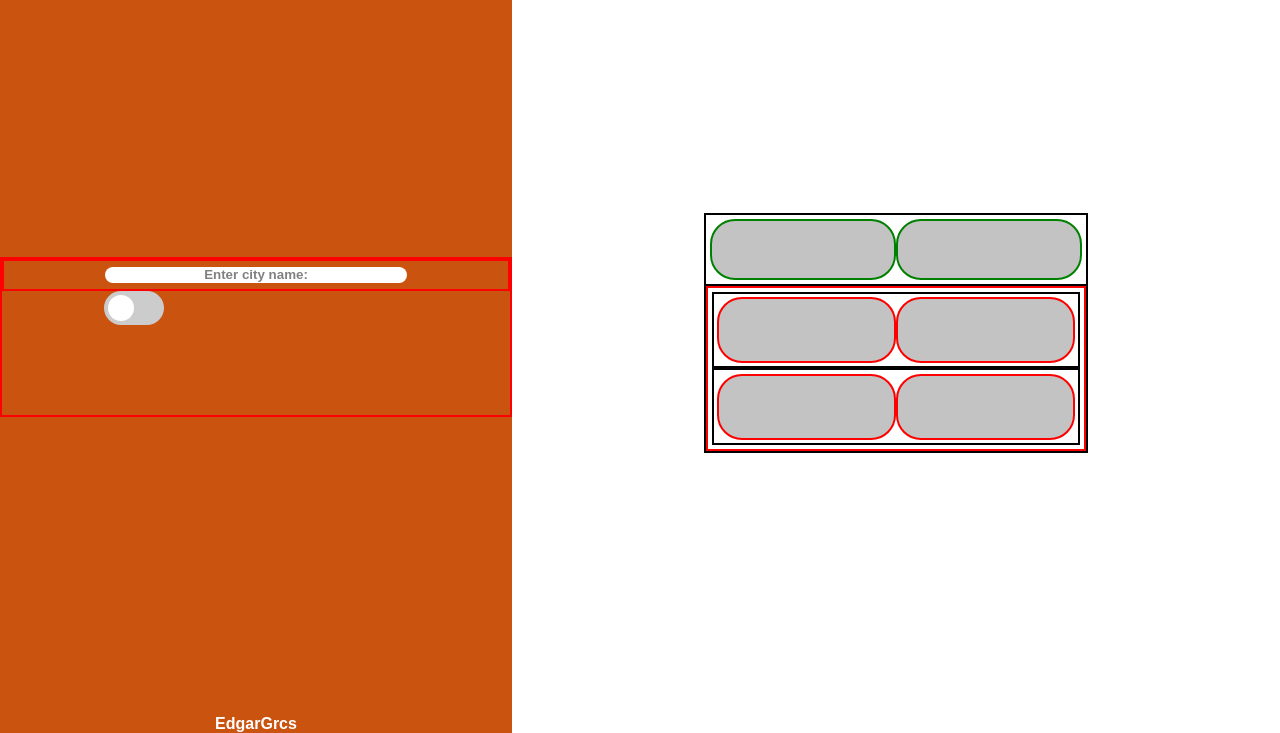
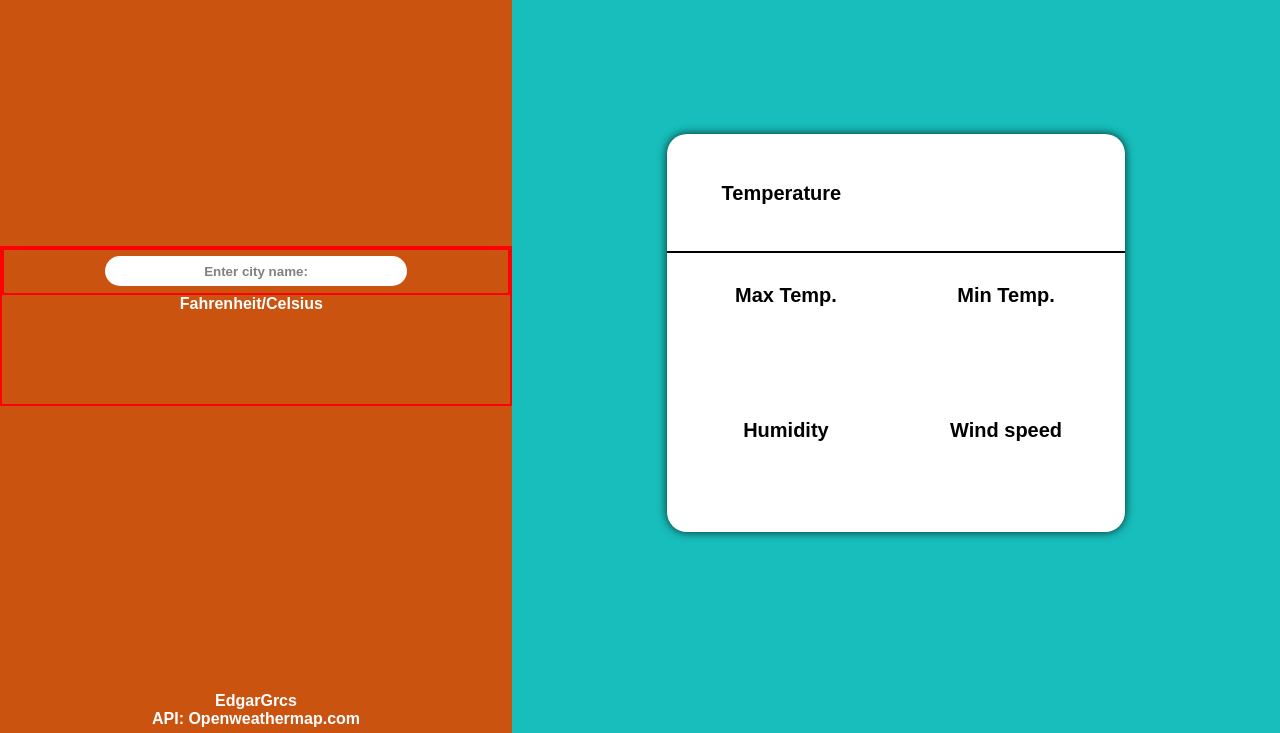
Before and after one commit to EdgarGrcs/Weather-App, a plain HTML site: page index.html in a window 1280 px wide. Shown: the part 67-800 px from the top of the page. Drawn offline with Linux system fonts and the light colour scheme; no server answers.

Commit message:
add styling, titles

```diff
--- a/index.html
+++ b/index.html
@@ -22,33 +22,54 @@
                 <div class="search-bar">
                     <input class="searchBar" type="text" placeholder="Enter city name:">
                 </div>
-                <label class="switch">
-                <input type="checkbox">
-                <span class="slider round"></span>
-            </label>
+
+
+                <div class="chooseTemp"> Fahrenheit/Celsius</div>
+
             </div>
 
             <div class="footer">
                 EdgarGrcs
+                <div>
+                    API: <a href="www.openweathermap.com">Openweathermap.com</a>
+                </div>
             </div>
         </div>
         <div class="right-window">
+
+            <div class="backgroundColor"></div>
             <div class="info-window">
+
+                <div class="cityName"></div>
                 <div class="degree-weather-window">
-                    <div class="temperature"></div>
+                    <div class="temperature">
+                        <div class="tempTitle">
+                            Temperature
+                        </div>
+                        <div class="temp"></div>
+                    </div>
                     <div class="weather-condition"></div>
                 </div>
                 <div class="weather-info">
                     <div class="first-section">
-                        <div class="minTemp"></div>
-                        <div class="maxTemp"></div>
+
+                        <div class="infoWindow">
+                            <div class="tempTitle">Max Temp.</div>
+                            <div class="maxTemp"></div>
+                        </div>
+                        <div class="infoWindow">
+                            <div class="tempTitle">Min Temp.</div>
+                            <div class="minTemp"></div>
+                        </div>
                     </div>
                     <div class="second-section">
-                        <div class="humidity">
-
+                        <div class="infoWindow">
+                            <div class="tempTitle">Humidity</div>
+                            <div class="humidity"></div>
                         </div>
-                        <div class="windSpeed">
-
+                        <div class="infoWindow">
+                            <div class="tempTitle">Wind speed</div>
+                            <div class="windSpeed"></div>
                         </div>
                     </div>
                 </div>
--- a/script.js
+++ b/script.js
@@ -16,7 +16,7 @@ async function getLocation(city) {
         const cityData = getWeatherData(await response.json());
         return cityData;
     } catch (error) {
-        alert("Error");
+        alert(`City named ${city} not found!`);
         return null;
     }
 }
@@ -26,7 +26,6 @@ function getWeatherData(data) {
     const {
         name: cityName,
         main: {
-            feels_like: feelsLike,
             humidity: humidity,
             temp: temperature,
             temp_max: tempMax,
@@ -34,18 +33,18 @@ function getWeatherData(data) {
         },
         weather: [{
             main: info,
-            description: description,
         }],
         wind: { speed: windSpeed },
     } = data;
 
-    return { cityName, feelsLike, humidity, temperature, windSpeed, tempMax, tempMin, info, description };
+    return { cityName, humidity, temperature, windSpeed, tempMax, tempMin, info, };
 }
 
 
 async function appendData(name) {
     try {
-        const temp = document.querySelector(".temperature");
+        const cityTitle = document.querySelector(".cityName");
+        const temp = document.querySelector(".temp");
         const weatherInfo = document.querySelector(".weather-condition");
         const maxTemp = document.querySelector(".maxTemp");
         const minTemp = document.querySelector(".minTemp");
@@ -54,14 +53,15 @@ async function appendData(name) {
 
 
         const data = await getLocation(name);
-        temp.textContent = data.temperature;
+        cityTitle.textContent = data.cityName;
+        temp.textContent = data.temperature + "°";
         weatherInfo.textContent = data.info;
-        maxTemp.textContent = data.tempMax;
-        minTemp.textContent = data.tempMin;
-        humidity.textContent = data.humidity;
+        maxTemp.textContent = data.tempMax + "°";
+        minTemp.textContent = data.tempMin + "°";
+        humidity.textContent = data.humidity + "%";
         windSpeed.textContent = data.windSpeed;
     } catch (e) {
-        alert("Error");
+        alert("Error, something went wrong!");
     }
 }
 
@@ -72,7 +72,10 @@ const searchBar = document.querySelector(".searchBar");
 searchBar.addEventListener("keypress", function(event) {
     if (event.key === "Enter") {
         event.preventDefault();
-        const val = document.querySelector(".searchBar").value;
-        appendData(val);
+        const value = document.querySelector(".searchBar").value;
+        appendData(value);
     }
 })
+
+
+appendData("Frankfurt");
--- a/styles.css
+++ b/styles.css
@@ -40,7 +40,7 @@
 }
 
 .search-bar {
-    height: 20%;
+    height: 30%;
     display: flex;
     justify-content: center;
     flex-direction: column;
@@ -51,7 +51,7 @@
 .searchBar {
     border-radius: 25px;
     width: 60%;
-    height: 60%;
+    height: 70%;
     outline: none;
     border: none;
     text-align: center;
@@ -59,73 +59,26 @@
     font-weight: bold;
 }
 
+.chooseTemp {
+    margin-left: 35%;
+    color: white;
+    font-weight: bold;
+    font-size: 16px;
+}
+
 ::placeholder {
     color: grey;
-}
-
-.switch {
-    position: relative;
-    display: inline-block;
-    width: 60px;
-    height: 34px;
-    margin-left: 20%;
-}
-
-.switch input {
-    opacity: 0;
-    width: 0;
-    height: 0;
-}
-
-.slider {
-    position: absolute;
-    cursor: pointer;
-    top: 0;
-    left: 0;
-    right: 0;
-    bottom: 0;
-    background-color: #ccc;
-    -webkit-transition: .4s;
-    transition: .4s;
-}
-
-.slider:before {
-    position: absolute;
-    content: "";
-    height: 26px;
-    width: 26px;
-    left: 4px;
-    bottom: 4px;
-    background-color: white;
-    -webkit-transition: .4s;
-    transition: .4s;
-}
-
-input:checked+.slider {
-    background-color: #2196F3;
-}
-
-input:focus+.slider {
-    box-shadow: 0 0 1px #2196F3;
-}
-
-input:checked+.slider:before {
-    -webkit-transform: translateX(26px);
-    -ms-transform: translateX(26px);
-    transform: translateX(26px);
-}
-
-.slider.round {
-    border-radius: 34px;
-}
-
-.slider.round:before {
-    border-radius: 50%;
 }
 
 .footer {
     text-align: center;
     font-weight: bold;
+    color: white;
+    margin-bottom: 1%;
+}
+
+a {
+    text-decoration: none;
     color: white;
 }
 
@@ -133,64 +86,117 @@ input:checked+.slider:before {
     width: 60%;
     height: 100%;
     display: flex;
+    flex-direction: column;
+    justify-content: center;
+    align-items: center;
+    border: 2px solid red;
+}
+
+.backgroundColor {
+    background-color: #17BEBB;
+    position: absolute;
+    height: 100%;
+    width: 60%;
+}
+
+.cityName {
+    font-weight: bold;
+    font-size: 36px;
+    z-index: 5;
+    height: 10%;
+    display: flex;
     justify-content: center;
     align-items: center;
 }
 
 .info-window {
-    height: 30%;
-    width: 50%;
-    border: 2px solid black;
+    height: 50%;
+    width: 60%;
+    border-radius: 20px;
+    box-shadow: rgba(0, 0, 0, 0.8) 0px 0 10px;
+    z-index: 5;
+    background-color: white;
 }
 
 .degree-weather-window {
-    height: 30%;
+    height: 20%;
     display: flex;
     border-bottom: 2px solid black;
-    padding: 1%;
 }
 
-.temperature,
+.temperature {
+    width: 50%;
+    border-radius: 25px;
+    display: flex;
+    flex-direction: column;
+    font-weight: bold;
+    color: black;
+    font-size: 36px;
+}
+
+.tempTitle {
+    width: 100%;
+    height: 100%;
+    border-radius: 25px;
+    font-size: 20px;
+    justify-content: center;
+    display: flex;
+    align-items: center;
+}
+
+.temp {
+    width: 100%;
+    height: 100%;
+    border-radius: 25px;
+    display: flex;
+    justify-content: center;
+    font-size: 40px;
+}
+
 .weather-condition {
     width: 50%;
     border-radius: 25px;
-    background-color: rgb(195, 195, 195);
     display: flex;
-    border: 2px solid green;
     justify-content: center;
     align-items: center;
     font-weight: bold;
-    color: white;
+    color: black;
     font-size: 36px;
 }
 
 .weather-info {
     height: 70%;
-    border: 2px solid red;
     padding: 1%;
 }
 
 .first-section,
 .second-section {
     height: 50%;
-    border: 2px solid black;
     display: flex;
     padding: 1%;
 }
 
+.maxTemp,
 .minTemp,
-.maxTemp,
 .humidity,
 .windSpeed {
+    height: 90%;
+    width: 100%;
+    display: flex;
+    justify-content: center;
+    border-radius: 25px;
+    font-size: 45px;
+}
+
+.infoWindow {
     height: 100%;
     width: 50%;
-    border: 2px solid red;
     border-radius: 25px;
-    background-color: rgb(195, 195, 195);
     display: flex;
+    flex-direction: column;
     justify-content: center;
     align-items: center;
     font-weight: bold;
-    color: white;
+    color: black;
     font-size: 36px;
 }
```
